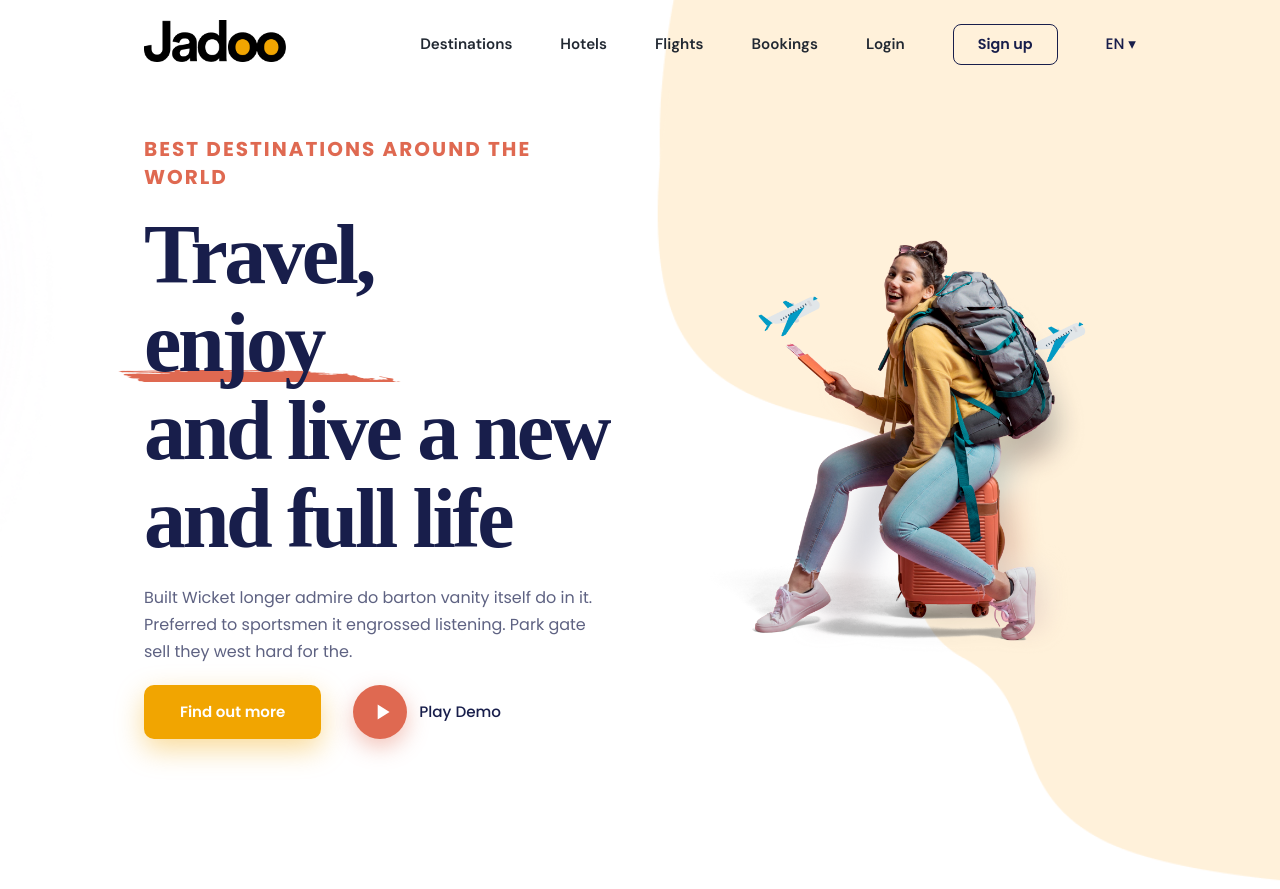
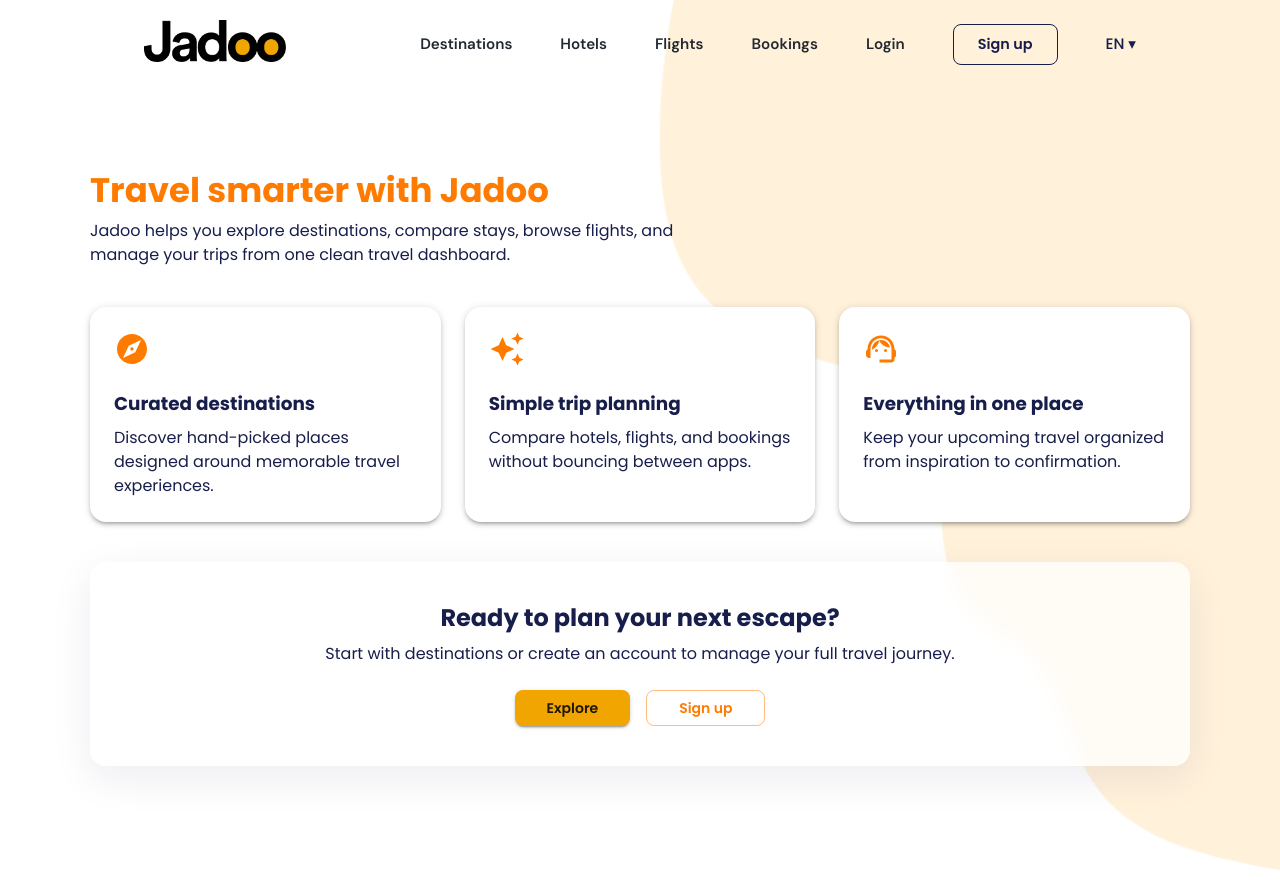
Before and after one commit to kabica/otb-hero, a React (Vite) app: page /discover in a window 1280 px wide. Built offline with nearby package versions, Linux system fonts and the light colour scheme; a web font is replaced by a local one.

Commit message:
add discover page with redirect to destintions

```diff
--- /dev/null
+++ b/src/components/Discover/index.tsx
@@ -0,0 +1,104 @@
+import { Box, Button, Card, CardContent, Typography } from '@mui/material'
+import ExploreIcon from '@mui/icons-material/Explore'
+import AutoAwesomeIcon from '@mui/icons-material/AutoAwesome'
+import SupportAgentIcon from '@mui/icons-material/SupportAgent'
+import { Link } from 'react-router-dom'
+
+const features = [
+  {
+    title: 'Curated destinations',
+    text: 'Discover hand-picked places designed around memorable travel experiences.',
+    icon: <ExploreIcon sx={{ color: 'accent.main', fontSize: 36 }} />,
+  },
+  {
+    title: 'Simple trip planning',
+    text: 'Compare hotels, flights, and bookings without bouncing between apps.',
+    icon: <AutoAwesomeIcon sx={{ color: 'accent.main', fontSize: 36 }} />,
+  },
+  {
+    title: 'Everything in one place',
+    text: 'Keep your upcoming travel organized from inspiration to confirmation.',
+    icon: <SupportAgentIcon sx={{ color: 'accent.main', fontSize: 36 }} />,
+  },
+]
+
+export default function About(): React.ReactElement {
+  return (
+    <Box sx={{ minHeight: '100vh', px: { xs: 2, md: 8 }, py: { xs: 6, md: 10 } }}>
+      <Box sx={{ maxWidth: 1100, mx: 'auto' }}>
+        <Typography variant="h4" color="accent" sx={{ fontWeight: 700, mb: 1 }}>
+          Travel smarter with Jadoo
+        </Typography>
+
+        <Typography color="text.secondary" sx={{ mb: 5, maxWidth: 620 }}>
+          Jadoo helps you explore destinations, compare stays, browse flights, and manage your trips
+          from one clean travel dashboard.
+        </Typography>
+
+        <Box
+          sx={{
+            display: 'grid',
+            gridTemplateColumns: { xs: '1fr', md: 'repeat(3, 1fr)' },
+            gap: 3,
+            mb: 5,
+          }}
+        >
+          {features.map((feature) => (
+            <Card
+              key={feature.title}
+              sx={{
+                borderRadius: 4,
+                boxShadow: 3,
+                transition: '0.2s ease',
+                '&:hover': { transform: 'translateY(-4px)', boxShadow: 6 },
+              }}
+            >
+              <CardContent sx={{ p: 3 }}>
+                <Box sx={{ mb: 2 }}>{feature.icon}</Box>
+
+                <Typography sx={{ fontWeight: 700, fontSize: '1.15rem', mb: 1 }}>
+                  {feature.title}
+                </Typography>
+
+                <Typography color="text.secondary">{feature.text}</Typography>
+              </CardContent>
+            </Card>
+          ))}
+        </Box>
+
+        <Box
+          sx={{
+            p: { xs: 3, md: 5 },
+            borderRadius: 4,
+            background: 'rgba(255,255,255,0.75)',
+            backdropFilter: 'blur(10px)',
+            boxShadow: '0 12px 40px rgba(24,30,75,0.08)',
+            textAlign: 'center',
+          }}
+        >
+          <Typography variant="h5" sx={{ fontWeight: 700, color: '#181E4B', mb: 1 }}>
+            Ready to plan your next escape?
+          </Typography>
+
+          <Typography color="text.secondary" sx={{ mb: 3 }}>
+            Start with destinations or create an account to manage your full travel journey.
+          </Typography>
+
+          <Button
+            component={Link}
+            to="/destinations"
+            variant="contained"
+            color="secondary"
+            sx={{ mr: 2, px: 4 }}
+          >
+            Explore
+          </Button>
+
+          <Button component={Link} to="/signup" variant="outlined" color="accent" sx={{ px: 4 }}>
+            Sign up
+          </Button>
+        </Box>
+      </Box>
+    </Box>
+  )
+}
--- a/src/router.tsx
+++ b/src/router.tsx
@@ -8,6 +8,7 @@ import Hotels from './components/Hotels'
 import Flights from './components/Flights'
 import Bookings from './components/Bookings'
 import Destinations from './components/Destinations'
+import Discover from './components/Discover'
 
 const router = createBrowserRouter([
   {
@@ -43,6 +44,10 @@ const router = createBrowserRouter([
         element: <Destinations />,
       },
       {
+        path: 'discover',
+        element: <Discover />,
+      },
+      {
         path: '*', // Catch all other paths
         element: <Home />, // Show Home, but keep the URL as-is
       },
```
